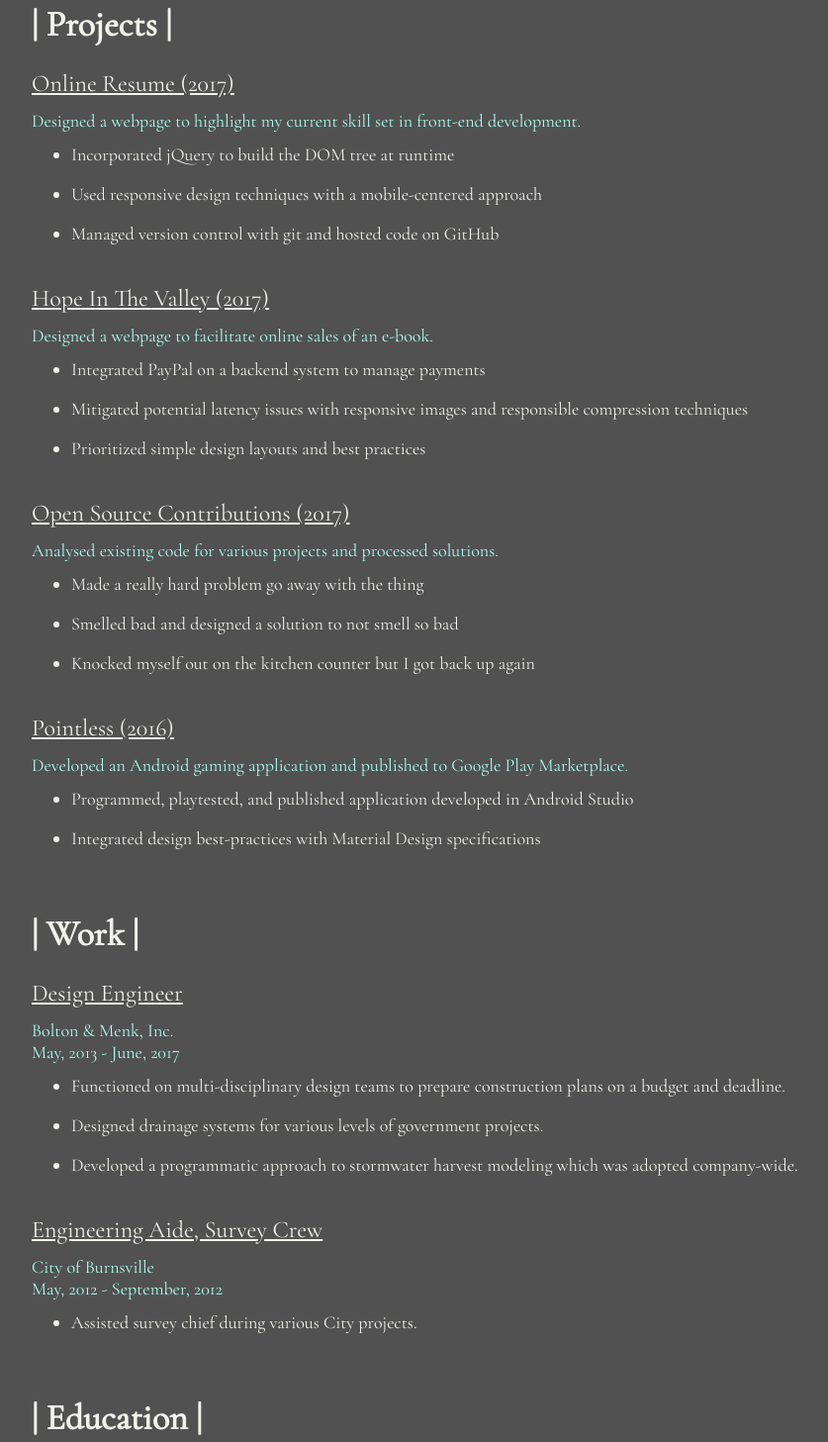
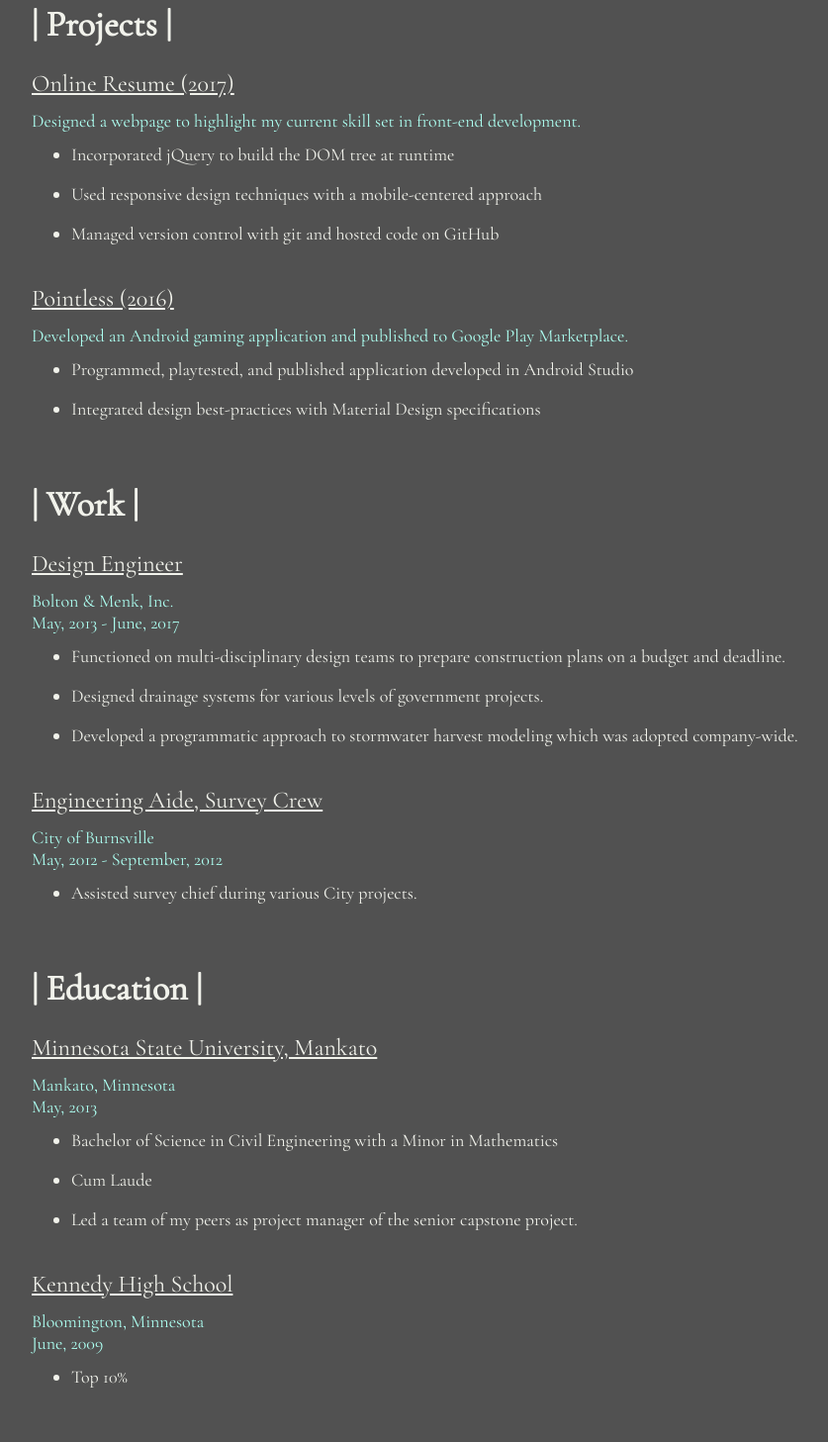
Before and after one commit to fischk5/fischk5.github.io, a website: page index.html in a window 1280 px wide. Shown: the part 351-1808 px from the top of the page at 99% size, without its empty margins (158-995 px from the left). Drawn offline with nearby package versions, Linux system fonts and the light colour scheme.

Commit message:
update-main

```diff
--- a/css/style.css
+++ b/css/style.css
@@ -60,13 +60,13 @@ li {
   text-align: center;
 }
 
-.project, .job {
+.project, .job, .education {
   margin-top: 24px;
   margin-bottom: 40px;
   font-weight: normal;
 }
 
-.project-name, .job-title {
+.project-name, .job-title, .school-name {
   text-align: left;
   font-size: 24px;
   margin-bottom: 12px;
@@ -82,21 +82,21 @@ li {
   margin-bottom: 12px;
 }
 
-.job-name, .job-dates {
+.job-name, .job-dates, .school-location, .school-graduation {
   font-weight: normal;
   color: #adfff1;
   text-align: left;
   font-size: 18px;
 }
 
-.project-items, .job-items {
+.project-items, .job-items, .school-items {
   font-weight: normal;
   text-align: left;
   font-size: 18px;
   color: #f1f2eb;
 }
 
-.job-items {
+.job-items, .school-items {
   margin-top: 12px;
 }
 
@@ -133,11 +133,11 @@ li {
     font-size: 18px;
   }
 
-  .project, .job {
+  .project, .job, .education {
     margin-bottom: 40px;
   }
 
-  .project-name, .job-title {
+  .project-name, .job-title, .school-name {
     font-weight: normal;
     text-align: center;
     font-size: 24px;
@@ -148,11 +148,11 @@ li {
     font-size: 18px;
   }
 
-  .job-name, .job-dates {
+  .job-name, .job-dates, .school-location, .school-graduation  {
     text-align: center;
   }
 
-  .project-items, .job-items {
+  .project-items, .job-items, .school-item {
     font-weight: normal;
     text-align: left;
     font-size: 18px;
@@ -181,11 +181,13 @@ li {
   #resume-skillz {
     order: 4;
     width: 100%;
+    text-align: center;
   }
 
   #resume-contact {
     order: 5;
     width: 100%;
+    text-align: center;
   }
 
 }
--- a/js/main.js
+++ b/js/main.js
@@ -50,7 +50,7 @@ var project2Items = [
   "Mitigated potential latency issues with responsive images and responsible compression techniques",
   "Prioritized simple design layouts and best practices"];
   var project2Url = "https://github.com/fischk5/living-forward";
-addToEndOfProjectSection(project2Name,null,project2Desc,project2Items);
+//addToEndOfProjectSection(project2Name,null,project2Desc,project2Items);
 
 // Elements for Open Source Contributions project
 var project3Name = "Open Source Contributions (2017)";
@@ -60,7 +60,7 @@ var project3Items = [
   "Smelled bad and designed a solution to not smell so bad",
   "Knocked myself out on the kitchen counter but I got back up again"];
 var project3Url = "https://github.com/fischk5/living-forward";
-addToEndOfProjectSection(project3Name,null,project3Desc,project3Items);
+//addToEndOfProjectSection(project3Name,null,project3Desc,project3Items);
 
 // Elements for Pointless project
 var project4Name = "Pointless (2016)";
@@ -153,3 +153,75 @@ function addJSONToWork(workJSON) {
 }
 // Add the parsed JSON to the DOM with the function addJSONToWork
 addJSONToWork(workSectionJSON);
+
+/*
+EDUCATION
+  Education was populated by parsing a JSON object and appending the information
+  to the DOM with a parsing function
+*/
+
+// Create a JSON object for the education information
+var educationSectionJSON = '{'
++ '"schools" : ['
++ '{'
++ '"name" : "Minnesota State University, Mankato", '
++ '"graduationDate" : "May, 2013", '
++ '"location" : "Mankato, Minnesota", '
++ '"accomplishments" : ["Bachelor of Science in Civil Engineering with a Minor in Mathematics", "Cum Laude", "Led a team of my peers as project manager of the senior capstone project."] '
++ '}, '
++ '{'
++ '"name" : "Kennedy High School", '
++ '"graduationDate" : "June, 2009", '
++ '"location" : "Bloomington, Minnesota", '
++ '"accomplishments" : ["Top 10%"] '
++ '} ] }';
+
+// Obtaining the section with the id resume-work
+var educationSection = $('#resume-education');
+
+// Function receives a JSON object, parses information, and adds to DOM
+function addJSONToEducation(educationJSON) {
+
+  // Parse the JSON object to variable obj
+  var obj = JSON.parse(educationJSON);
+
+  // Iterate through each job in obj, represented by var n
+  for (var n=0; n < obj.schools.length; n++){
+
+    // Create div for this job and append to educationSection
+    var educationDiv = "<div class='education'></div>";
+    educationSection.append(educationDiv);
+
+    // Parse the school name
+    var schoolName = obj.schools[n].name;
+    // Create new div for school name as child of educationDiv with schoolName inside
+    var schoolNameDiv = "<div class='school-name'>" + schoolName + "</div>";
+    educationSection.children().last().append(schoolNameDiv);
+
+    // Parse the school location
+    var schoolLocation = obj.schools[n].location;
+    // Create new div for school location as child of educationDiv with schoolLocation inside
+    var schoolLocationDiv = "<div class='school-location'>" + schoolLocation + "</div>";
+    educationSection.children().last().append(schoolLocationDiv);
+
+    // Parse the graduation date
+    var schoolGraduationDate = obj.schools[n].graduationDate;
+    // Create new div for graduation date as child of educationDiv with schoolGraduationDate inside
+    var schoolGraduationDiv = "<div class='school-graduation'>" + schoolGraduationDate + "</div>";
+    educationSection.children().last().append(schoolGraduationDiv);
+
+    // Create a <ul> for the job duties & append it to jobDiv
+    var schoolAccomplishmentsUl = "<ul class='school-items'></ul>";
+    educationSection.children().last().append(schoolAccomplishmentsUl);
+
+    // Gain reference to the UL in order to append items to it
+    var schoolUl = educationSection.children().last().find("ul");
+    // Loop through items in duties and append as list items
+    for (var m = 0; m < obj.schools[n].accomplishments.length; m++){
+      schoolUl.append('<li>' + obj.schools[n].accomplishments[m] + '</li>');
+    }
+  }
+}
+
+// Add the parsed JSON to the DOM with the function addJSONToEducation
+addJSONToEducation(educationSectionJSON);
```
